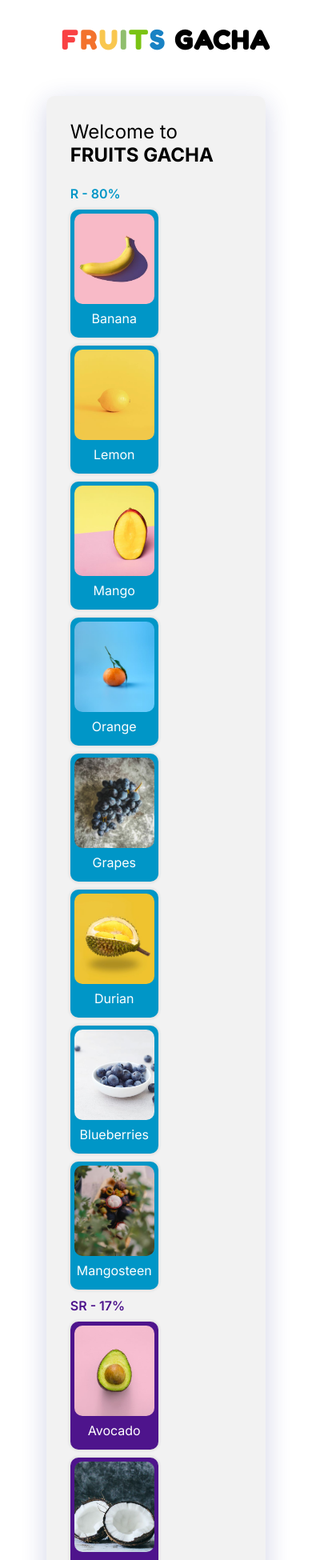
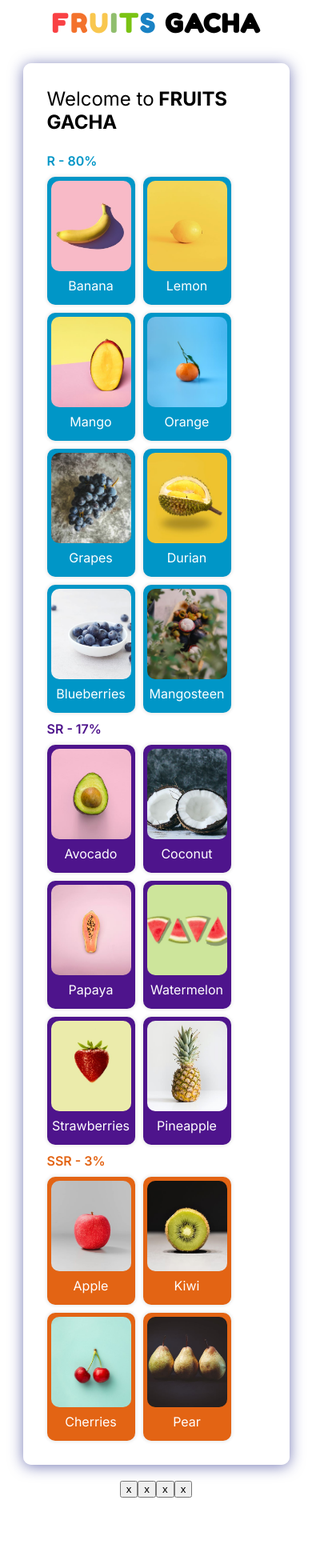
Before and after one commit to hinphansa/fruits-gacha, a React (Create React App) app: page / in a window 390 px wide. Shown: the top 1950 px of the page at 80% size. After the commit the page ends 1872 px from the top, so only its background shows below. Built offline with nearby package versions, Linux system fonts and the light colour scheme.

Commit message:
use styled-components ThemeProvider, add responsive header

```diff
--- a/src/App.jsx
+++ b/src/App.jsx
@@ -4,8 +4,7 @@
 import { Banner } from "./components/Banner";
 import { ButtonPanel } from "./components/ButtonPanel";
 
-import { createMuiTheme } from "@material-ui/core";
-import { ThemeProvider } from "@material-ui/core/styles";
+import { ThemeProvider } from "styled-components";
 
 function App() {
   return (
@@ -17,12 +16,18 @@
   );
 }
 
-const theme = createMuiTheme({
+const theme = {
   rarity: {
     R: "#0096c7",
     SR: "#4e148c",
     SSR: "#e36414",
   },
-});
+  breakpoints: {
+    sm: "600px",
+    md: "960px",
+    lg: "1280px",
+    xl: "1920px",
+  },
+};
 
 export default App;
--- a/src/components/Banner.jsx
+++ b/src/components/Banner.jsx
@@ -6,14 +6,11 @@
 import { R_fruit } from "../data/R_fruits";
 import { SR_fruit } from "../data/SR_fruits";
 import { SSR_fruit } from "../data/SSR_fruits";
-import { useTheme } from "@material-ui/core";
 
 function Banner() {
-  const theme = useTheme();
-
   return (
-    <BannerContainer display="flex">
-      <BannerContent theme={theme}>
+    <BannerContainer>
+      <BannerContent>
         <p>
           Welcome to<b> FRUITS GACHA</b>
         </p>
@@ -63,28 +60,27 @@
 
 const BannerContainer = styled.div`
   width: 100%;
-  padding: 20px 0;
+  min-height: 70vh;
 
   font-family: "Inter";
 
   display: flex;
-  align-items: center;
-  box-sizing: border-box;
   justify-content: center;
 `;
 
 const BannerContent = styled.div`
-  width: 55%;
-  min-height: 70vh;
+  min-width: 55%;
+  max-width: 70%;
 
+  margin: 20px 0;
   padding: 30px 30px;
   border-radius: 10px;
 
   border-radius: 10px;
   backdrop-filter: blur(4px);
   -webkit-backdrop-filter: blur(4px);
-  background: rgba(0, 0, 0, 0.05);
-  box-shadow: 0 8px 32px 0 rgba(31, 38, 135, 0.2);
+  background: rgba(255, 255, 255, 0.6);
+  box-shadow: 0 2px 18px 0 rgba(31, 38, 135, 0.6);
 
   p {
     margin-top: 0;
--- a/src/components/ButtonPanel.jsx
+++ b/src/components/ButtonPanel.jsx
@@ -2,9 +2,23 @@
 import styled from "styled-components";
 
 function ButtonPanel() {
-  return <StyledButtonPanel></StyledButtonPanel>;
+  return (
+    <StyledButtonPanel>
+      <button>x</button>
+      <button>x</button>
+      <button>x</button>
+      <button>x</button>
+    </StyledButtonPanel>
+  );
 }
 
-const StyledButtonPanel = styled.div``;
+const StyledButtonPanel = styled.div`
+  width: 100%;
+
+  display: flex;
+  justify-content: center;
+
+  /* background-color: red; */
+`;
 
 export { ButtonPanel };
--- a/src/components/FruitCard.jsx
+++ b/src/components/FruitCard.jsx
@@ -1,10 +1,8 @@
 import React, { useState } from "react";
 import styled from "styled-components";
 import ReactCardFlip from "react-card-flip";
-import { useTheme } from "@material-ui/core";
 
 function FruitCard(props) {
-  const theme = useTheme();
   const [isFlipped, setIsFlipped] = useState(false);
   const { fruit, flippable = true, size = "s", rate } = props;
 
@@ -13,7 +11,6 @@
       onClick={() => flippable && setIsFlipped(!isFlipped)}
       size={size}
       rate={rate}
-      theme={theme}
     >
       <ReactCardFlip
         isFlipped={isFlipped}
@@ -42,6 +39,8 @@
   border-radius: 10px;
   box-sizing: border-box;
 
+  transition: 1.3s all ease;
+
   color: white;
   background-color: ${({ rate, theme }) => {
     switch (rate) {
@@ -58,7 +57,7 @@
   box-shadow: 0px 0px 4px 1px rgba(0, 0, 0, 0.1);
 
   :hover {
-    cursor: pointer;
+    cursor: ${(props) => (props.size === "s" ? "default" : "pointer")};
   }
 `;
 
--- a/src/components/Header.jsx
+++ b/src/components/Header.jsx
@@ -3,9 +3,8 @@
 
 function Header() {
   return (
-    <StyledHeader>
+    <StyledHeader component="header">
       <a href="/">
-        <div>
         <span>F</span>
         <span>R</span>
         <span>U</span>
@@ -13,39 +12,29 @@
         <span>T</span>
         <span>S</span>
         <span>GACHA</span>
-        </div>
       </a>
     </StyledHeader>
   );
 }
 
-const StyledHeader = styled.header`
+const StyledHeader = styled.div`
   width: 100%;
-  height: 100px;
-
   font-size: 2rem;
 
   display: flex;
   align-items: center;
-  justify-content: center;
-
-  background-color: white;
-  /* box-shadow: 0 0 4px 0 rgba(31, 38, 135, 0.5); */
 
   a {
     color: black;
+    padding: 10px 20px;
     text-decoration: none;
-  }
-
-  div {
-    margin-left: 24px;
   }
 
   span {
     font-weight: 600;
     user-select: none;
     letter-spacing: 3px;
-    font-family: "Fredoka One", cursive;
+    font-family: "Fredoka One";
 
     :nth-child(1) {
       color: #f94144;
@@ -70,6 +59,10 @@
       letter-spacing: 1px;
     }
   }
+
+  @media only screen and (max-width: ${(props) => props.theme.breakpoints.sm}) {
+    justify-content: center;
+  }
 `;
 
 export { Header };
```
Also changed, not shown: 1 other file (tests, documents, lock files or other folders). Lines whose indentation alone changed are shown as unchanged.
